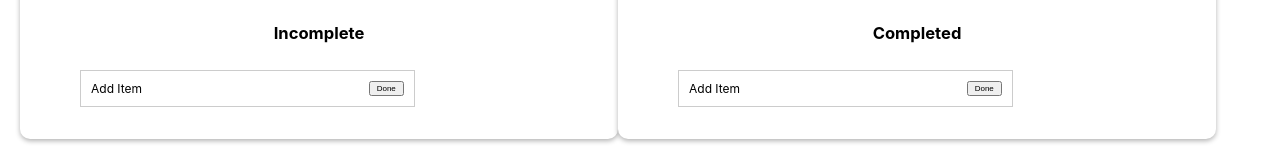
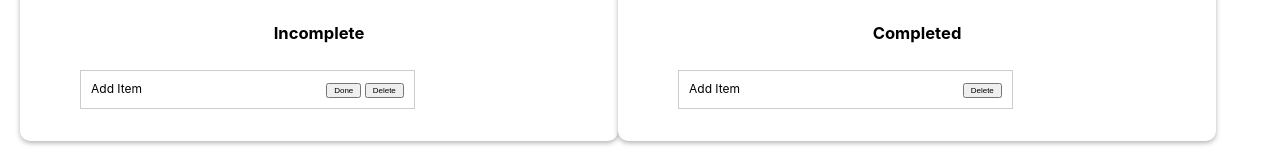
Before and after one commit to AnhLe3698/PERNT-Admin, a React (Create React App) app: page / in a window 1280 px wide. Shown: the part 218-378 px from the top of the page. Built offline with nearby package versions, Linux system fonts and the light colour scheme; no server answers.

Commit message:
Add delete button

```diff
--- a/src/components/DeleteButton.tsx
+++ b/src/components/DeleteButton.tsx
@@ -0,0 +1,26 @@
+import React from 'react';
+import axios, { AxiosResponse } from 'axios';
+
+interface DeleteButtonProps {
+  name: string;
+  onDelete: (arr: []) => void;
+}
+
+function DeleteButton(props: DeleteButtonProps) {
+  const url = process.env.REACT_APP_LOCAL;
+  const handleDelete = async () => {
+    try {
+      const response: AxiosResponse = await axios.delete(`${url}/api/todo/${props.name}`);
+      console.log(response.data);
+      props.onDelete(response.data);
+    } catch (error) {
+      console.error(error);
+    }
+  };
+
+  return (
+    <button onClick={handleDelete} className="completion-button">Delete</button>
+  );
+}
+
+export default DeleteButton;
--- a/src/components/ToDoList.tsx
+++ b/src/components/ToDoList.tsx
@@ -3,6 +3,7 @@ import "./ToDoList.css";
 import axios from 'axios';
 import TodoForm from './ToDoForm';
 import CompleteButton from './CompleteButton';
+import DeleteButton from './DeleteButton';
 
 function ToDoList() {
   const [list, setList] = useState([
@@ -39,6 +40,10 @@ function ToDoList() {
     setList(data)
   };
 
+  function onDelete(data: []) {
+    setList(data)
+  };
+
   return (
     <div className="to-do-list">
       <h3 >
@@ -53,7 +58,7 @@ function ToDoList() {
           </h5>
           <ul className='column-one-incomplete' id='vertical'>
             {list.filter(item => item.completion === false).map((item) => (
-              <li className="list-item" key={item.id}>{item.name} <CompleteButton name={item.name} onComplete={onComplete}></CompleteButton></li>
+              <li className="list-item" key={item.id}>{item.name} <div><CompleteButton name={item.name} onComplete={onComplete}></CompleteButton> <DeleteButton name={item.name} onDelete={onDelete}></DeleteButton></div></li>
             ))}
           </ul>
         </div>
@@ -64,7 +69,7 @@ function ToDoList() {
           </h5>
           <ul className='column-two-complete' id='vertical'>
             {list.filter(item => item.completion === true).map((item) => (
-              <li className="list-item" key={item.id}>{item.name} <CompleteButton name={item.name} onComplete={onComplete}></CompleteButton></li>
+              <li className="list-item" key={item.id}>{item.name} <div><DeleteButton name={item.name} onDelete={onDelete}></DeleteButton></div></li>
             ))}
           </ul>
         </div>
```
Also changed, not shown: 2 other files (tests, documents, lock files or other folders).
